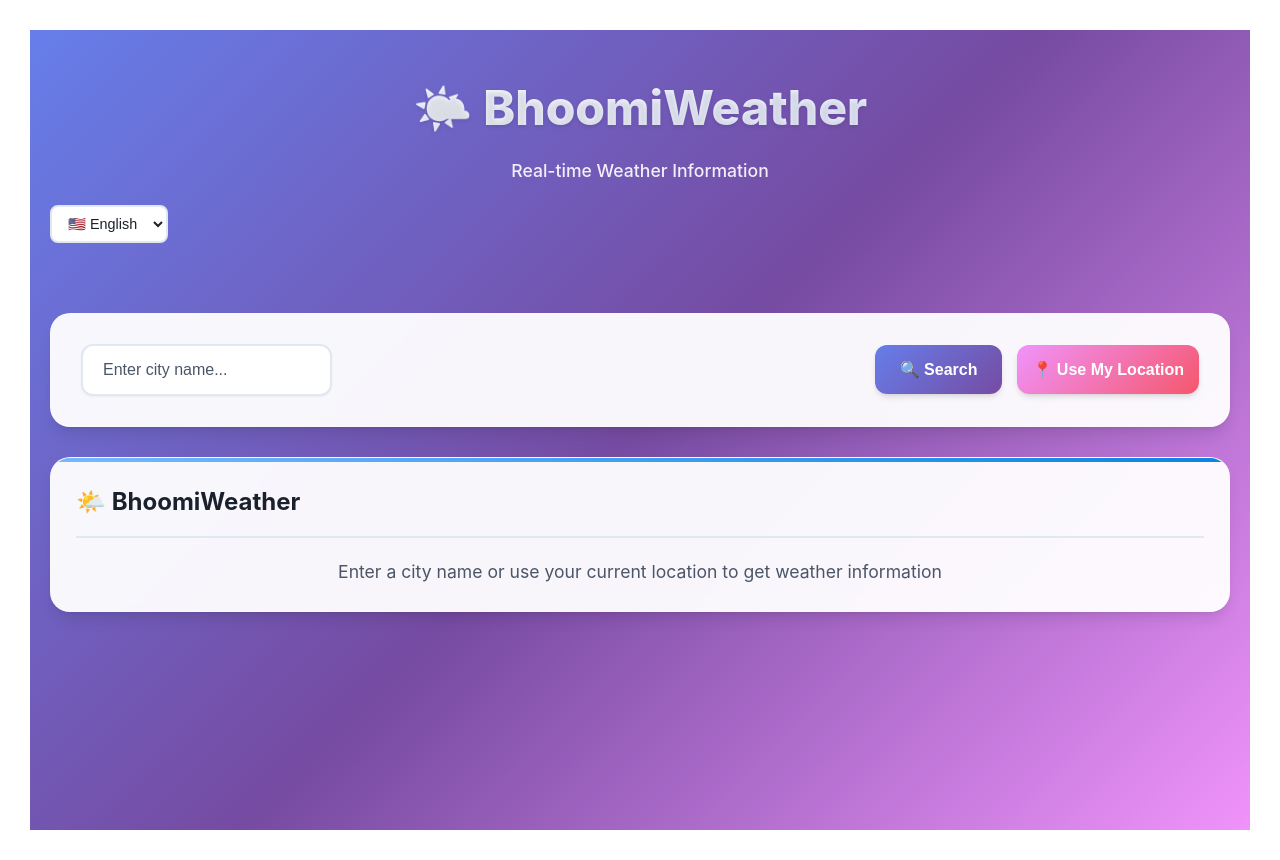
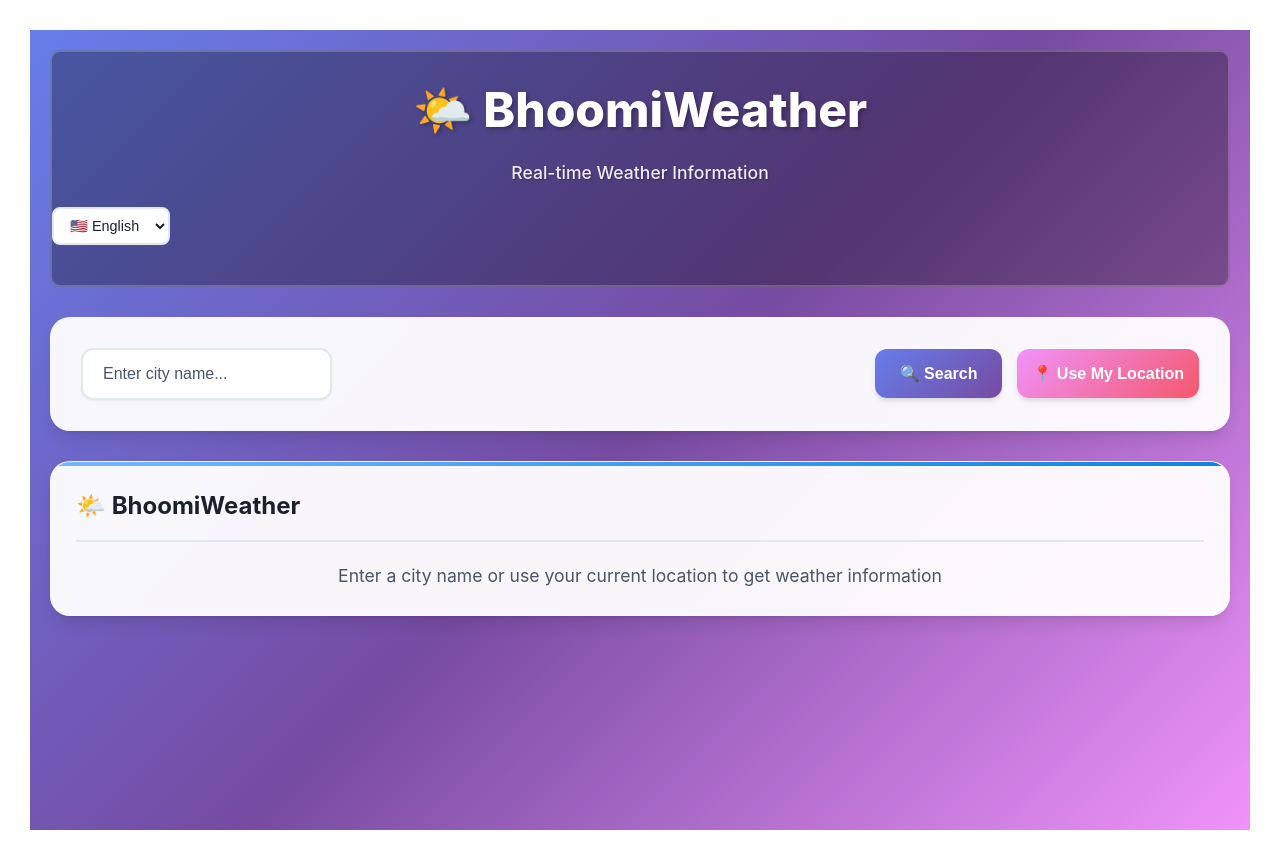
Before and after one commit to Samadhan-Sargar-1210/Wheather_Application, a React (Vite) app: page / in a window 1280 px wide. Built offline with nearby package versions, Linux system fonts and the light colour scheme.

Commit message:
Fix title and subtitle visibility - simplify CSS and add debugging styles

```diff
--- a/src/components/WeatherApp.css
+++ b/src/components/WeatherApp.css
@@ -181,18 +181,17 @@ body {
   text-align: center;
   margin-bottom: 30px;
   padding: 20px 0;
+  background-color: rgba(0, 0, 0, 0.3);
+  border-radius: 10px;
+  border: 2px solid rgba(255, 255, 255, 0.2);
 }
 
 .app-title {
   font-size: 3rem;
   font-weight: 800;
-  background: linear-gradient(135deg, #fff 0%, #e0e7ff 100%);
-  -webkit-background-clip: text;
-  -webkit-text-fill-color: transparent;
-  background-clip: text;
+  color: #ffffff;
   margin-bottom: 10px;
-  text-shadow: 0 2px 4px rgba(0,0,0,0.1);
-  color: #fff; /* Fallback color for browsers that don't support gradient text */
+  text-shadow: 2px 2px 4px rgba(0,0,0,0.3);
   display: block;
   position: relative;
   z-index: 2;
@@ -205,6 +204,7 @@ body {
   margin-bottom: 20px;
   position: relative;
   z-index: 2;
+  text-shadow: 1px 1px 2px rgba(0,0,0,0.3);
 }
 
 /* Search Section */
--- a/src/components/WeatherApp.jsx
+++ b/src/components/WeatherApp.jsx
@@ -319,8 +319,8 @@ const WeatherApp = () => {
       <div className="container">
         {/* Header */}
         <header className="header">
-          <h1 className="app-title">🌤️ {t('appTitle')}</h1>
-          <p className="app-subtitle">{t('appSubtitle')}</p>
+          <h1 className="app-title">🌤️ BhoomiWeather</h1>
+          <p className="app-subtitle">Real-time Weather Information</p>
 
           <div className="language-selector">
               <select
```
